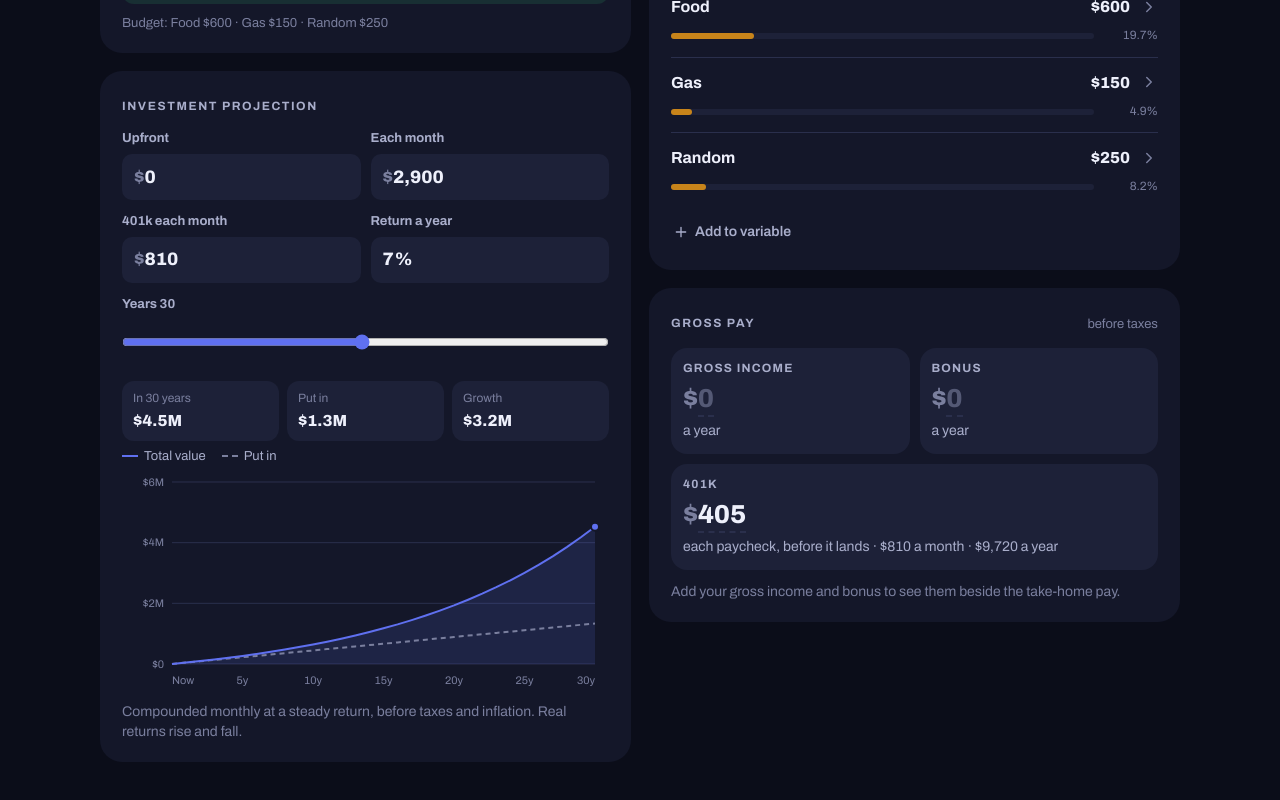
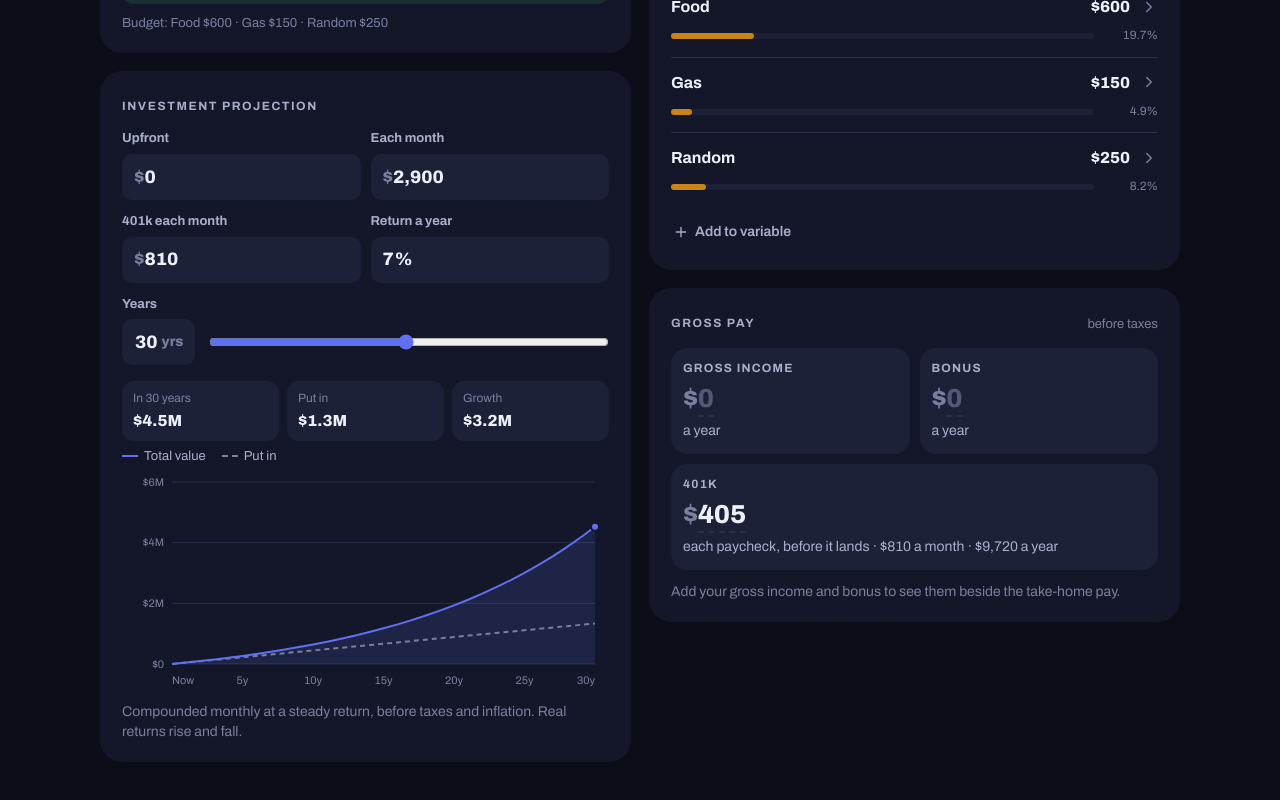
Before and after one commit to Orion0900/Claude-orion, a React (Vite) app in the folder o-budget/: page / in a window 1280 px wide. Shown: the part 1343-2143 px from the top of the page. Built offline with nearby package versions, Linux system fonts and the light colour scheme.

Commit message:
O-Budget: type the projection's years as well as slide them
Co-Authored-By: Claude Opus 5.5 <noreply@anthropic.com>
Claude-Session: https://claude.ai/code/session_01KK7J97xNHwpBtBWBFxbJGv

```diff
--- a/o-budget/src/components/Fields.tsx
+++ b/o-budget/src/components/Fields.tsx
@@ -109,3 +109,34 @@ export function PercentInput({ id, value, onChange, label, className = '', max =
     </label>
   )
 }
+
+/** A whole number like a count of years, from `min` to `max`, edited the same way. */
+export function WholeInput({ id, value, onChange, label, min = 1, max }: Omit<NumberFieldProps, 'blank'> & { min?: number; max: number }) {
+  const [draft, setDraft] = useState<string | null>(null)
+  const text = draft ?? String(value)
+  return (
+    <input
+      id={id}
+      className="whole"
+      type="text"
+      inputMode="numeric"
+      autoComplete="off"
+      enterKeyHint="done"
+      aria-label={label}
+      value={text}
+      style={widthFor(text)}
+      onFocus={(e) => {
+        setDraft(String(value))
+        selectAll(e)
+      }}
+      onChange={(e) => {
+        const typed = e.target.value.replace(/[^0-9]/g, '').slice(0, 3)
+        setDraft(typed)
+        const n = Number(typed)
+        if (typed && n >= min) onChange(Math.min(max, n))
+      }}
+      onBlur={() => setDraft(null)}
+      onKeyDown={doneOnEnter}
+    />
+  )
+}
--- a/o-budget/src/components/ProjectionSection.tsx
+++ b/o-budget/src/components/ProjectionSection.tsx
@@ -2,7 +2,7 @@ import { useEffect, useRef, useState, type PointerEvent } from 'react'
 import { bucketTotal, k401Monthly, setProjection, type Budget } from '../lib/budget'
 import { money } from '../lib/money'
 import { compactMoney, MAX_RATE, MAX_YEARS, niceTicks, project, type ProjectionPoint } from '../lib/projection'
-import { MoneyInput, PercentInput } from './Fields'
+import { MoneyInput, PercentInput, WholeInput } from './Fields'
 
 type Update = (change: (b: Budget) => Budget) => void
 
@@ -46,9 +46,12 @@ export function ProjectionSection({ budget: b, update }: { budget: Budget; updat
             <PercentInput id="proj-rate" value={p.rate} max={MAX_RATE} label="Yearly return, percent" onChange={(n) => set({ rate: n })} />
           </span>
         </div>
-        <label className="pay-field years-field">
-          <span className="field-label">
-            Years <span className="num">{p.years}</span>
+        <div className="pay-field years-field">
+          <span className="field-label">Years</span>
+          <div className="years-row">
+            <span className="well-money years-well num">
+              <WholeInput id="proj-years-typed" value={p.years} max={MAX_YEARS} label="Years" onChange={(n) => set({ years: n })} />
+              <span className="years-unit">yrs</span>
             </span>
             <input
               id="proj-years"
@@ -57,9 +60,11 @@ export function ProjectionSection({ budget: b, update }: { budget: Budget; updat
               min={1}
               max={MAX_YEARS}
               value={p.years}
+              aria-label="Years"
               onChange={(e) => set({ years: Number(e.target.value) })}
             />
-        </label>
+          </div>
+        </div>
       </div>
       {p.monthly !== markets && markets > 0 && (
         <button type="button" className="link-btn" onClick={() => set({ monthly: markets })}>
--- a/o-budget/src/styles.css
+++ b/o-budget/src/styles.css
@@ -1680,6 +1680,46 @@ output.hero-money {
   grid-column: 1 / -1;
 }
 
+.years-row {
+  display: flex;
+  align-items: center;
+  gap: 14px;
+}
+
+.years-row .years {
+  flex: 1;
+  min-width: 0;
+}
+
+.years-well {
+  flex: none;
+  display: flex;
+  align-items: center;
+  gap: 4px;
+  min-height: 46px;
+}
+
+.whole {
+  font: inherit;
+  font-size: 18px;
+  font-weight: 750;
+  color: var(--ink);
+  background: transparent;
+  border: 0;
+  padding: 0;
+  min-width: 2ch;
+  text-align: right;
+}
+
+.whole:focus {
+  outline: none;
+}
+
+.years-unit {
+  font-size: 14px;
+  color: var(--ink-3);
+}
+
 .link-btn {
   display: block;
   margin-top: 10px;
```
Also changed, not shown: o-budget/tests/smoke.mjs (+7 -0 lines), 1 other file (tests, documents, lock files or other folders). Lines whose indentation alone changed are shown as unchanged.
